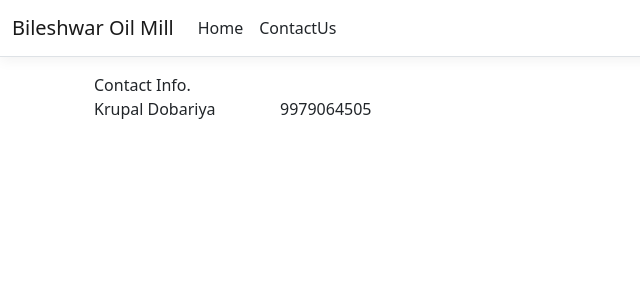
After one commit to Akhil-Dobariya/BileshwarOilMill, an ASP.NET Core app: template Views/Home/About.cshtml in a window 1280 px wide. The commit adds this page. Shown: the top 300 px of the page, without its empty margins (0-640 px from the left). Run offline with ASP.NET Core 8, Linux system fonts and the light colour scheme; the template is opened without the code that fills it, so the values that code supplies are empty; style sheets or scripts are compiled from the project's sources.

Commit message:
Contact and about added

```diff
--- /dev/null
+++ b/Views/Home/About.cshtml
@@ -0,0 +1,22 @@
+@*
+    For more information on enabling MVC for empty projects, visit https://go.microsoft.com/fwlink/?LinkID=397860
+*@
+@{
+    ViewData["Title"] = "About Us";
+}
+
+<div class="container">
+    <div class="row">
+        <div class="col-md-12 col-sm-12">
+            Contact Info.
+        </div>
+    </div>
+    <div class="row">
+        <div class="col-md-2 col-sm-2">
+            Krupal Dobariya
+        </div>
+        <div class="col-md-1 col-sm-1">
+            9979064505
+        </div>
+    </div>
+</div>
--- a/Views/Shared/_Layout.cshtml
+++ b/Views/Shared/_Layout.cshtml
@@ -25,7 +25,7 @@
                             <a class="nav-link text-dark" asp-area="" asp-controller="Home" asp-action="Index">Home</a>
                         </li>
                         <li class="nav-item">
-                            <a class="nav-link text-dark" asp-area="" asp-controller="Home" asp-action="Privacy">Privacy</a>
+                            <a class="nav-link text-dark" asp-area="" asp-controller="Home" asp-action="ContactInfo">ContactUs</a>
                         </li>
                     </ul>
                 </div>
```
Also changed, not shown: Controllers/HomeController.cs (+10 -0 lines), Views/Home/ContactInfo.cshtml (added, +22 -0 lines), Views/Home/Index.cshtml (+10 -10 lines), wwwroot/Images/Banner2.png (added).
